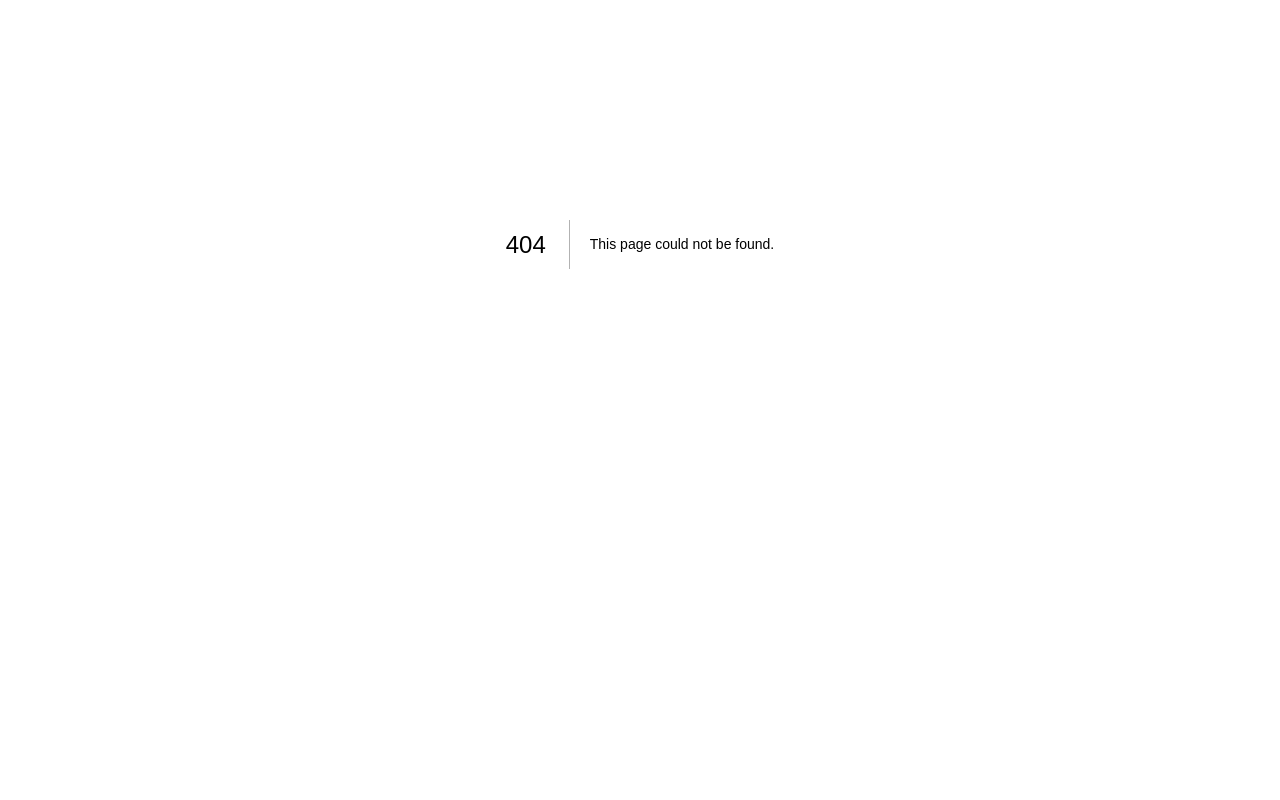
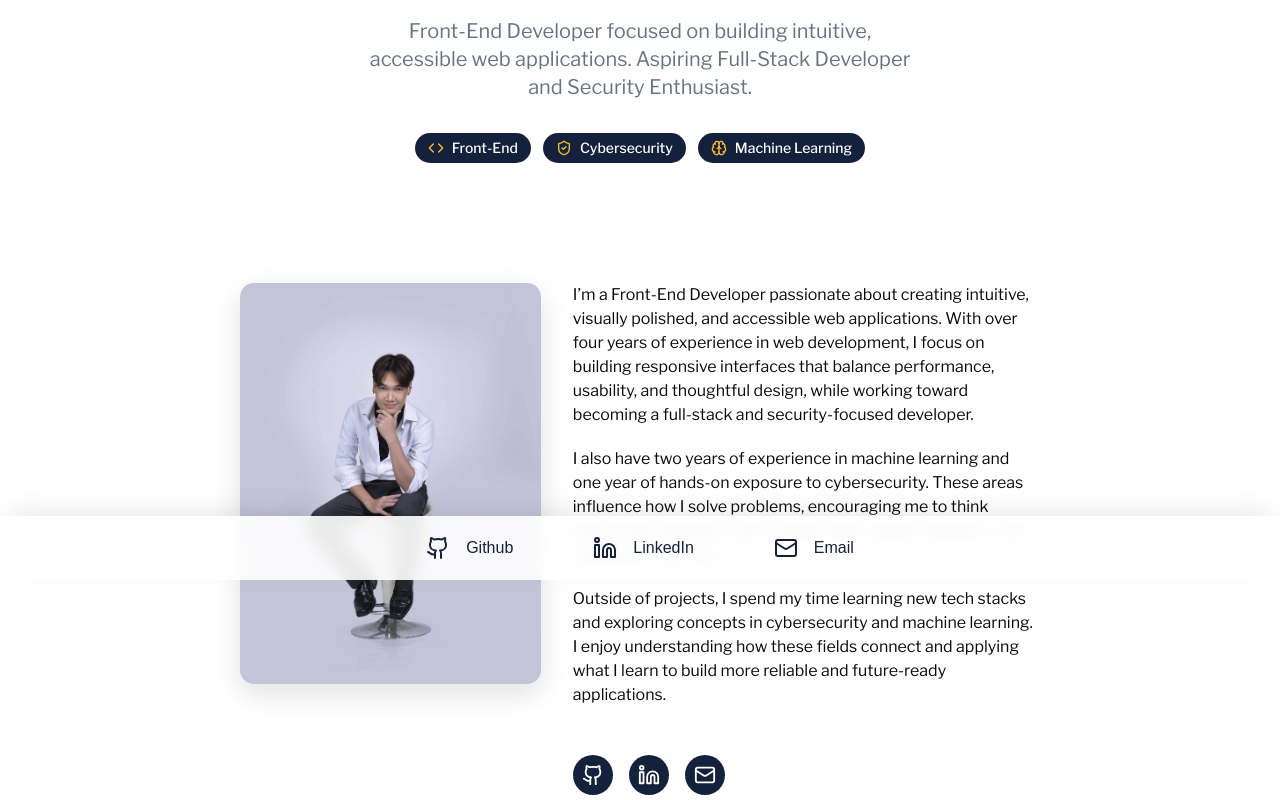
Before and after one commit to ivanjameslo/portfolio, a Next.js app: page /about in a window 1280 px wide. Before the commit this address had no page. Shown: the part 220-1020 px from the top of the page. Before the commit the page ends 865 px from the top, so only its background shows below. Built offline with nearby package versions, Linux system fonts and the light colour scheme; a web font is replaced by a local one.

Commit message:
feat: add footer and badge

```diff
--- /dev/null
+++ b/app/about/page.tsx
@@ -0,0 +1,10 @@
+import Image from "next/image";
+import About from "../../components/pages/About";
+
+export default function Home() {
+  return (
+    <div>
+      <About />
+    </div>
+  );
+}
--- a/app/layout.tsx
+++ b/app/layout.tsx
@@ -3,6 +3,7 @@ import type { Metadata } from "next";
 import { Parkinsans, Libre_Franklin } from "next/font/google";
 import "./globals.css";
 import Navbar from "../components/usable-components/Navbar";
+import Footer from "../components/usable-components/Footer";
 
 // const geistSans = Geist({
 //   variable: "--font-geist-sans",
@@ -45,6 +46,7 @@ export default function RootLayout({
       >
         <Navbar />
         {children}
+        <Footer />
       </body>
     </html>
   );
--- /dev/null
+++ b/components/pages/About.tsx
@@ -0,0 +1,126 @@
+"use client";
+
+import Image from "next/image";
+import Link from "next/link";
+import Badges from "@/components/usable-components/Badge";
+import { Code, ShieldCheck, Brain } from "lucide-react";
+import { Github, Linkedin, Mail  } from 'lucide-react';
+
+export default function About() {
+  return (
+    <div className="flex flex-col items-center justify-center px-3 py-10 lg:px-20 lg:py-20 w-full">
+        <div className="text-center">
+            <h1 className="text-5xl md:text-7xl font-bold text-[#14213D]">
+            About <span className="text-[#FCA311]">Me</span>
+            </h1>
+            <p className="text-sm md:text-xl text-gray-500 mt-3 lg:mt-5 flex-wrap px-0 lg:px-70">
+            Front-End Developer focused on building intuitive, accessible web applications.
+            Aspiring Full-Stack Developer and Security Enthusiast.
+            </p>
+            <div className="flex flex-wrap gap-3 justify-center mt-8">
+                <Badges
+                    label="Front-End"
+                    icon={<Code className="w-3 h-3 sm:w-4 sm:h-4" />}
+                    className="text-xs sm:text-sm"
+                />
+
+                <Badges
+                    label="Cybersecurity"
+                    icon={<ShieldCheck className="w-3 h-3 sm:w-4 sm:h-4" />}
+                    color="blue"
+                    className="text-xs sm:text-sm"
+                />
+
+                <Badges
+                    label="Machine Learning"
+                    icon={<Brain className="w-3 h-3 sm:w-4 sm:h-4" />}
+                    className="text-xs sm:text-sm"
+                />
+            </div>
+        </div>
+        <div className="mt-30 grid grid-cols-1 lg:grid-cols-5 gap-8 px-3 lg:px-40">
+            {/* Image */}
+            <div className="relative w-full lg:col-span-2 aspect-[3/4] rounded-xl overflow-hidden shadow-[0_10px_30px_rgba(0,0,0,0.12)]">
+              <Image
+                src="/profile.jpeg"
+                alt="Profile"
+                fill
+                className="object-cover"
+              />
+            </div>
+            {/* Details */}
+            <div className="lg:col-span-3 flex flex-col justify-center h-full text-sm md:text-base">
+              <p>
+                I’m a Front-End Developer passionate about creating intuitive, visually polished,
+                and accessible web applications. With over four years of experience in web development,
+                I focus on building responsive interfaces that balance performance, usability, and
+                thoughtful design, while working toward becoming a full-stack and security-focused developer.
+              </p>
+              <p className="mt-5">
+                I also have two years of experience in machine learning and one year of
+                hands-on exposure to cybersecurity. These areas influence how I solve problems,
+                encouraging me to think beyond the interface and consider data, system behavior,
+                and application security.
+              </p>
+              <p className="mt-5">
+                Outside of projects, I spend my time learning new tech stacks and exploring
+                concepts in cybersecurity and machine learning. I enjoy understanding how these
+                fields connect and applying what I learn to build more reliable and future-ready
+                applications.
+              </p>
+              {/* Social Links */}
+              <div className="flex justify-center lg:justify-start mt-12 gap-4">
+                {/* GitHub */}
+                <Link
+                    href="https://github.com/ivanjameslo"
+                    target="_blank"
+                    className="flex items-center justify-center w-10 h-10 rounded-full
+                            bg-[#14213D] text-white
+                            transition-colors duration-300
+                            hover:bg-[#FCA311]"
+                >
+                    <Github size={22} />
+                </Link>
+
+                {/* LinkedIn */}
+                <Link
+                    href="https://www.linkedin.com/in/ivan-james-lo/"
+                    target="_blank"
+                    className="flex items-center justify-center w-10 h-10 rounded-full
+                            bg-[#14213D] text-white
+                            transition-colors duration-300
+                            hover:bg-[#FCA311]"
+                >
+                    <Linkedin size={22} />
+                </Link>
+
+                {/* Email (Gmail) */}
+                <a
+                    href="https://mail.google.com/mail/?view=cm&to=ivanjameslo02@gmail.com"
+                    target="_blank"
+                    rel="noopener noreferrer"
+                    className="flex items-center justify-center w-10 h-10 rounded-full
+                            bg-[#14213D] text-white
+                            transition-colors duration-300
+                            hover:bg-[#FCA311]"
+                >
+                    <Mail size={22} />
+                </a>
+              </div>
+            </div>
+        </div>
+        <div className="mt-15 w-full px-3 lg:px-40">
+            <h1 className="text-2xl text-[#14213D] lg:text-3xl font-bold text-left">Tech Stack</h1>
+            <div className="mt-5">
+                <h2 className="text-xl">Development</h2>
+            </div>
+            <div className="mt-5">
+                <h2 className="text-xl">Cybersecurity</h2>
+            </div>
+            <div className="mt-5">
+                <h2 className="text-xl">Machine Learning</h2>
+            </div>
+        </div>
+    </div>
+  );
+}
--- /dev/null
+++ b/components/usable-components/Badge.tsx
@@ -0,0 +1,39 @@
+"use client";
+
+import * as React from "react";
+import { Badge } from "@/components/ui/badge";
+import { cn } from "@/lib/utils";
+
+type SkillBadgeProps = {
+  /** Badge text */
+  label: string;
+  /** Optional icon (lucide-react recommended) */
+  icon?: React.ReactNode;
+  /** Color theme */
+  color?: "blue" | "yellow";
+  className?: string;
+};
+
+export default function Badges({
+  label,
+  icon,
+  color = "blue",
+  className,
+}: SkillBadgeProps) {
+  return (
+    <Badge
+      className={cn(
+        "flex items-center gap-2 px-3 py-1 text-sm font-medium rounded-full",
+        "transition-colors duration-300",
+        color === "blue" &&
+          "bg-[#14213D] text-white hover:bg-[#1f2f5a]",
+        color === "yellow" &&
+          "bg-[#FCA311] text-[#14213D] hover:bg-[#fbbf24]",
+        className
+      )}
+    >
+      {icon && <span className="flex items-center text-[#fbbf24]">{icon}</span>}
+      {label}
+    </Badge>
+  );
+}
--- /dev/null
+++ b/components/usable-components/Footer.tsx
@@ -0,0 +1,84 @@
+"use client";
+
+import logo from "@/public/logo.svg";
+import { useEffect, useRef, useState } from "react";
+import Image from "next/image";
+import Link from "next/link";
+import { Github, Linkedin, Mail  } from 'lucide-react';
+import { cn } from "@/lib/utils";
+
+const contactLinks = [
+  { icon: <Github />, label: "Github", href: "https://github.com/ivanjameslo" },
+  { icon: <Linkedin />, label: "LinkedIn", href: "https://www.linkedin.com/in/ivan-james-lo/" },
+  { icon: <Mail />, label: "Email", href: "https://mail.google.com/mail/?view=cm&to=ivanjameslo02@gmail.com" },
+];
+
+export default function Footer() {
+    const [show, setShow] = useState(false);
+
+    useEffect(() => {
+        const showAt = 160;
+        const hideAt = 260;
+        let ticking = false;
+
+        const update = () => {
+            const scrollY = window.scrollY;
+            const viewportH = window.innerHeight;
+            const docH = document.documentElement.scrollHeight;
+
+            const distanceFromBottom = docH - (scrollY + viewportH);
+
+            setShow((prev) => {
+                if (!prev) return distanceFromBottom <= showAt;
+                return distanceFromBottom <= hideAt;
+            });
+
+            ticking = false;
+        };
+
+        const onScroll = () => {
+            if (ticking) return;
+            ticking = true;
+            requestAnimationFrame(update);
+        };
+
+        update();
+        window.addEventListener("scroll", onScroll, { passive: true });
+        window.addEventListener("resize", onScroll);
+
+        return () => {
+            window.removeEventListener("scroll", onScroll);
+            window.removeEventListener("resize", onScroll);
+        };
+    }, []);
+
+    return (
+       <footer
+        className={cn(
+            "fixed bottom-0 inset-x-0 z-50 transition-all duration-200",
+            show ? "opacity-100 translate-y-0" : "opacity-0 translate-y-3 pointer-events-none"
+        )}
+    >
+            <div className="flex items-center justify-center w-full px-8 md:px-15 py-2 md:py-5 bg-white/90 backdrop-blur shadow-[0_-10px_30px_-10px_rgba(0,0,0,0.12)]">
+                <nav className="flex space-x-8 lg:space-x-20">
+                    {contactLinks.map((l) => (
+                        <Link
+                            key={l.label}
+                            href={l.href}
+                            target="_blank"
+                            className="
+                                flex flex-col lg:flex-row items-center gap-2
+                                text-[#14213D]
+                                hover:text-[#FCA311]
+                                transition-colors
+                            "
+                        >
+                            {l.icon}
+                            <span className="lg:ml-2">{l.label}</span>
+                        </Link>
+                    ))}
+                </nav>
+            </div>
+        </footer>
+    )
+}
```
